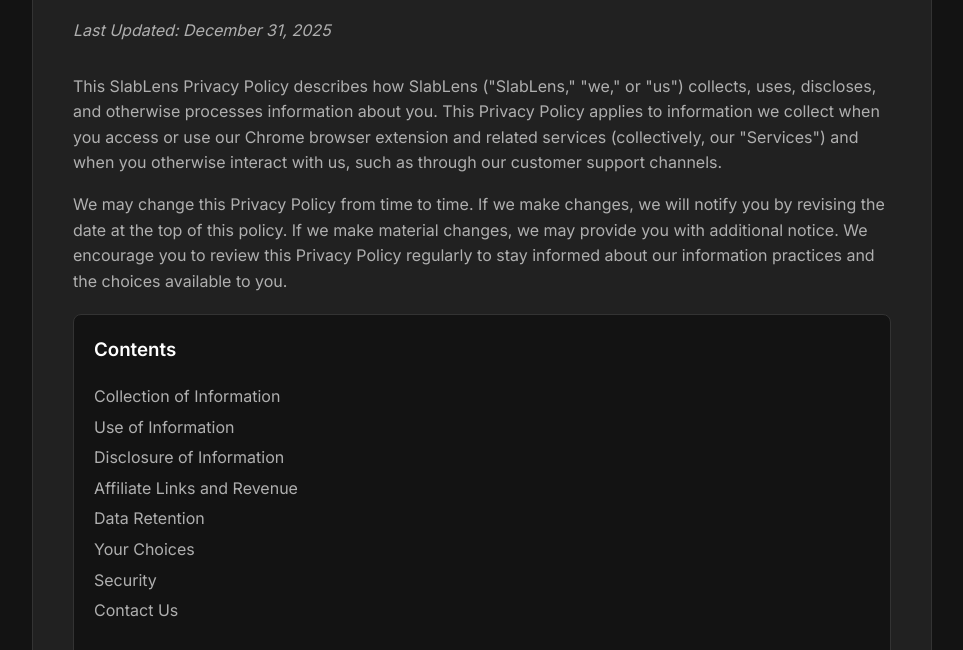
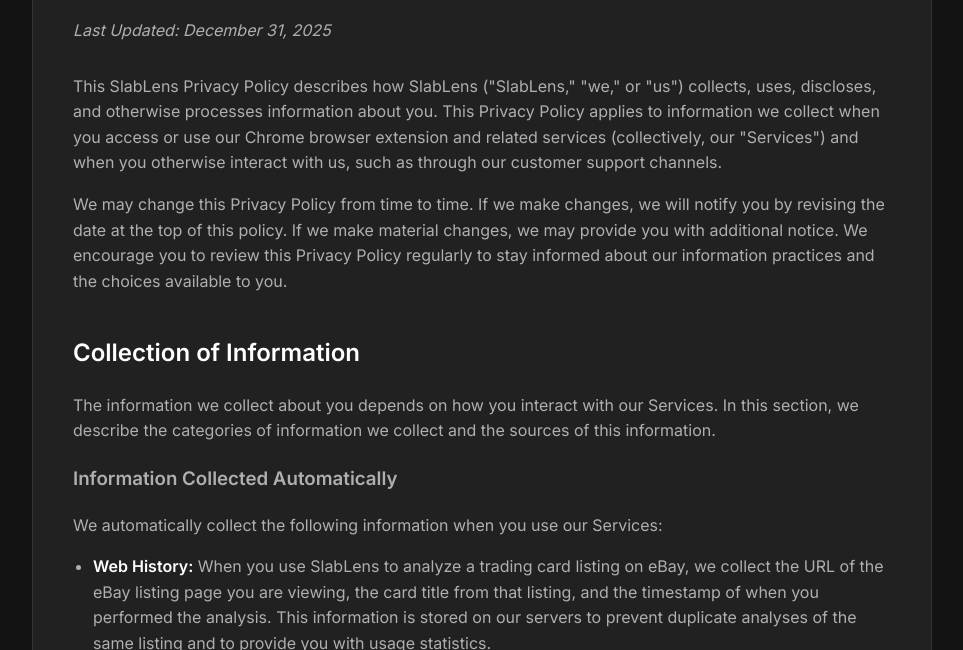
Before and after one commit to bulbamuse/slablens-privacy, a plain HTML site: page index.html in a window 1280 px wide. Shown: the part 150-800 px from the top of the page, without its empty margins (158-1121 px from the left). Drawn offline with Linux system fonts and the light colour scheme.

Commit message:
Remove table of contents section

```diff
--- a/index.html
+++ b/index.html
@@ -132,20 +132,6 @@
             additional notice. We encourage you to review this Privacy Policy regularly to stay informed about
             our information practices and the choices available to you.
         </p>
-
-        <div class="toc">
-            <h3>Contents</h3>
-            <ul>
-                <li><a href="#collection">Collection of Information</a></li>
-                <li><a href="#use">Use of Information</a></li>
-                <li><a href="#disclosure">Disclosure of Information</a></li>
-                <li><a href="#affiliate">Affiliate Links and Revenue</a></li>
-                <li><a href="#retention">Data Retention</a></li>
-                <li><a href="#choices">Your Choices</a></li>
-                <li><a href="#security">Security</a></li>
-                <li><a href="#contact">Contact Us</a></li>
-            </ul>
-        </div>
 
         <h2 id="collection">Collection of Information</h2>
         <p>
```
